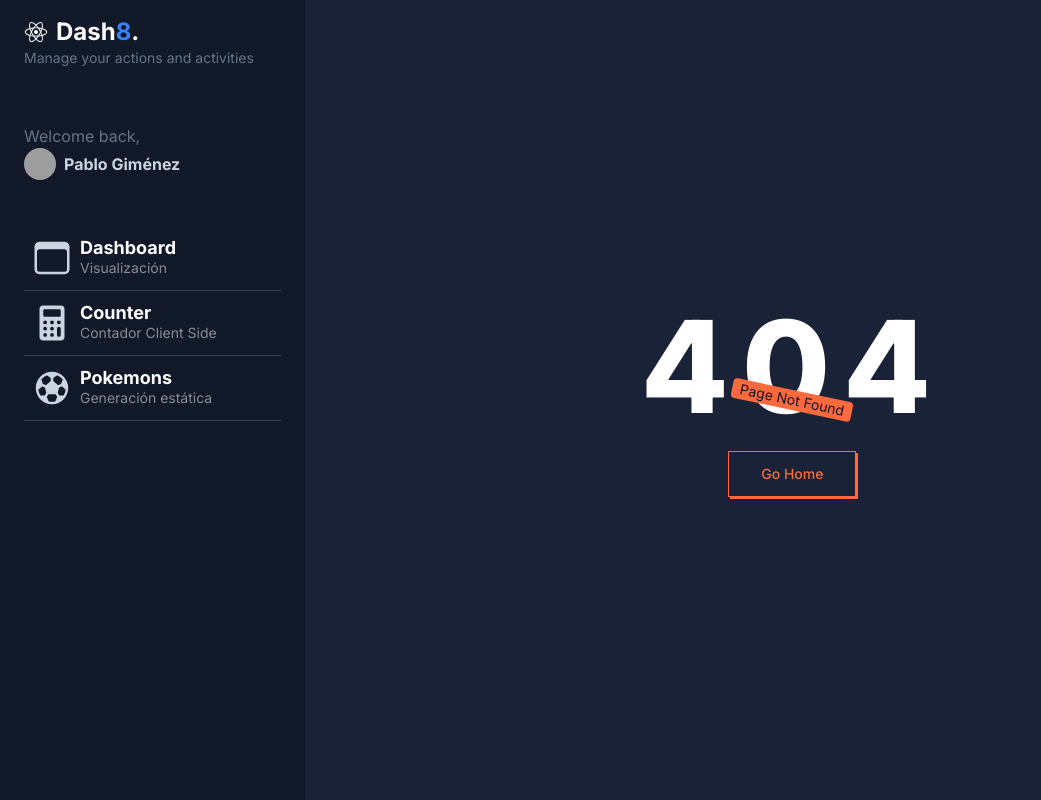
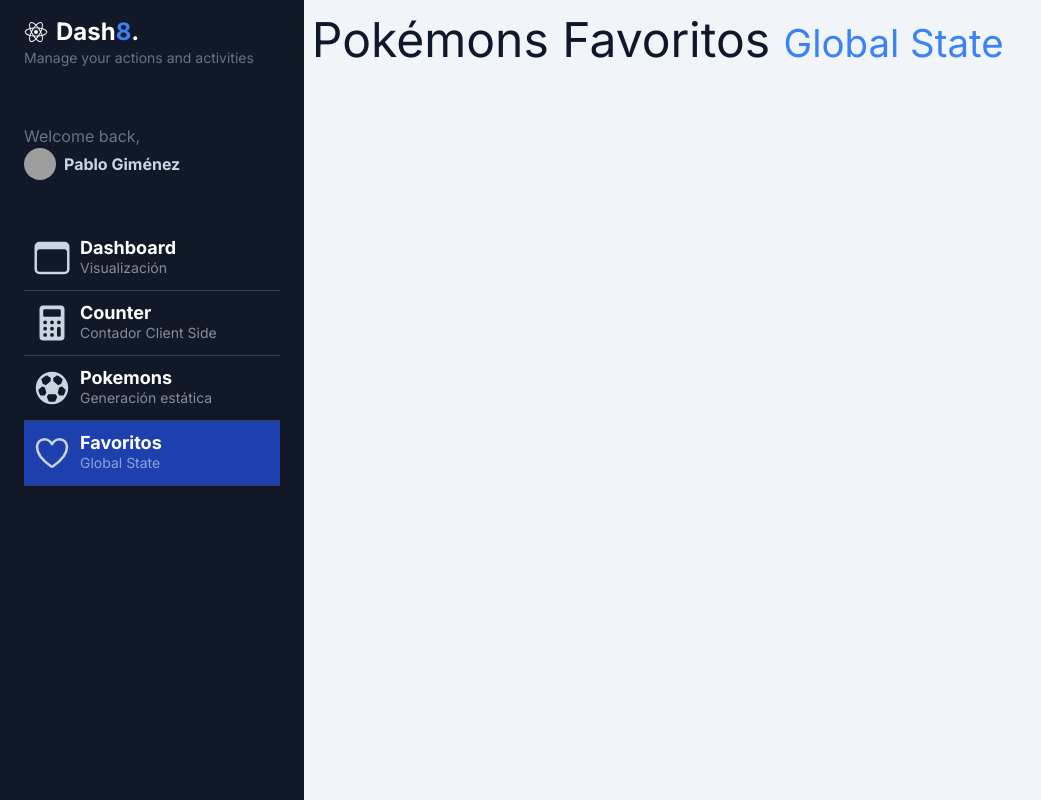
Before and after one commit to next-js-curses/02-my-dashboard, a Next.js app: page /dashboard/favorites in a window 1280 px wide. Before the commit this address had no page. Shown: the whole page, without its empty margins (0-1041 px from the left). Built offline with nearby package versions, Linux system fonts and the light colour scheme; grey boxes are pictures that could not be loaded.

Commit message:
wip: se comete avances del curso

```diff
--- /dev/null
+++ b/src/app/dashboard/favorites/page.tsx
@@ -0,0 +1,20 @@
+import { PokemonGrid } from "@/pokemons";
+
+
+export const metadata = {
+ title: 'Favoitos',
+ description: 'Lista de favoritos',
+};
+
+export default async function PokemonsPage() {
+
+  return (
+    <div className="flex flex-col">
+
+      <span className="text-5xl my-2">Pokémons Favoritos <small className="text-blue-500">Global State</small></span>
+
+      <PokemonGrid pokemons={ [] }/>
+
+    </div>
+  );
+}
--- a/src/app/dashboard/pokemons/page.tsx
+++ b/src/app/dashboard/pokemons/page.tsx
@@ -25,7 +25,7 @@ export default async function PokemonsPage() {
   return (
     <div className="flex flex-col">
 
-      <span className="text-5xl my-2">Listado de Pokémons <small>estático</small></span>
+      <span className="text-5xl my-2">Listado de Pokémons <small className="text-blue-500">estático</small></span>
 
       <PokemonGrid pokemons={ pokemons }/>
 
--- a/src/components/Sidebar.tsx
+++ b/src/components/Sidebar.tsx
@@ -1,5 +1,5 @@
 import Image from "next/image"
-import { IoBrowsersOutline, IoCalculator, IoFootball, IoLogoReact } from "react-icons/io5"
+import { IoBrowsersOutline, IoCalculator, IoFootball, IoHeartOutline, IoLogoReact } from "react-icons/io5"
 import { SidebarMenuItem } from './SidebarMenuItem';
 
 const menuItems = [
@@ -20,6 +20,12 @@ const menuItems = [
     icon: <IoFootball size={40} />,
     title: 'Pokemons',
     subTitle: 'Generación estática'
+  },
+  {
+    path: '/dashboard/favorites',
+    icon: <IoHeartOutline size={40} />,
+    title: 'Favoritos',
+    subTitle: 'Global State'
   }
 ]
 
```
